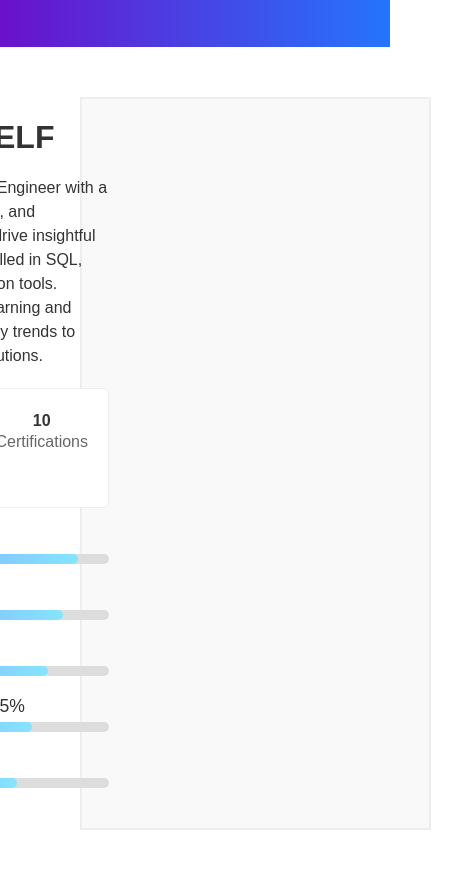
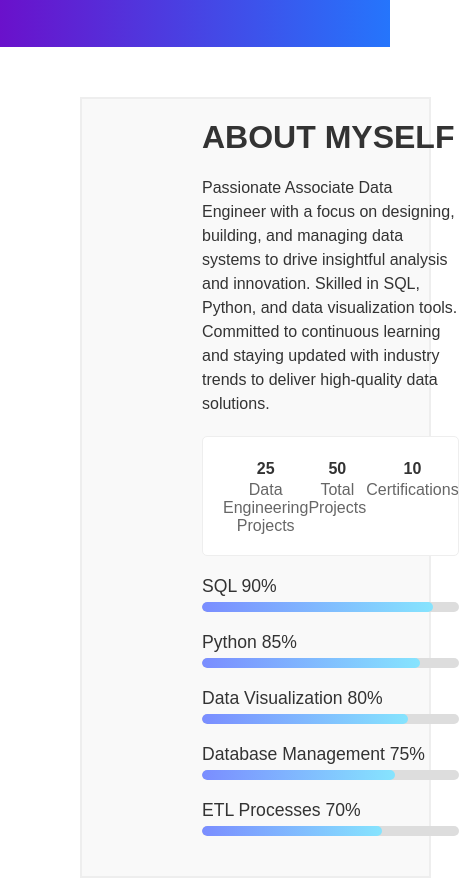
Before and after one commit to 77-Ismail/ismailkhan, a website: page index.html in a window 390 px wide. Shown: the part 596-1474 px from the top of the page, 459 px wide, since content can reach past the window. Drawn offline with Linux system fonts and the light colour scheme.

Commit message:
Update style.css

```diff
--- a/style.css
+++ b/style.css
@@ -364,12 +364,12 @@ footer {
 
     .about-content {
         flex-direction: column;
-        align-items: left;
+        margin-left: 50px;
     }
 
     .about-text, .skills {
         width: 100%;
-        margin-left: -300px;
+        margin-left: 50px;
     }
 
     .skills {
```
